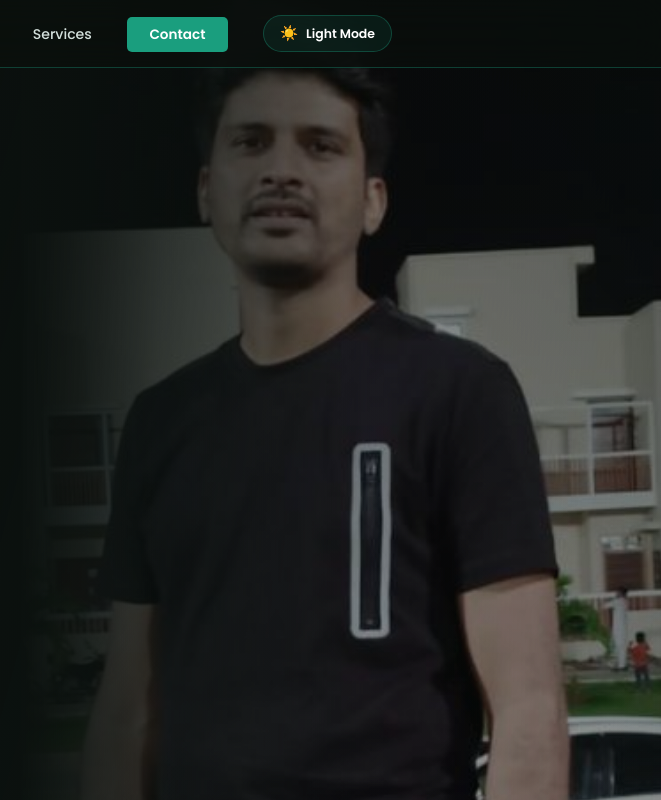
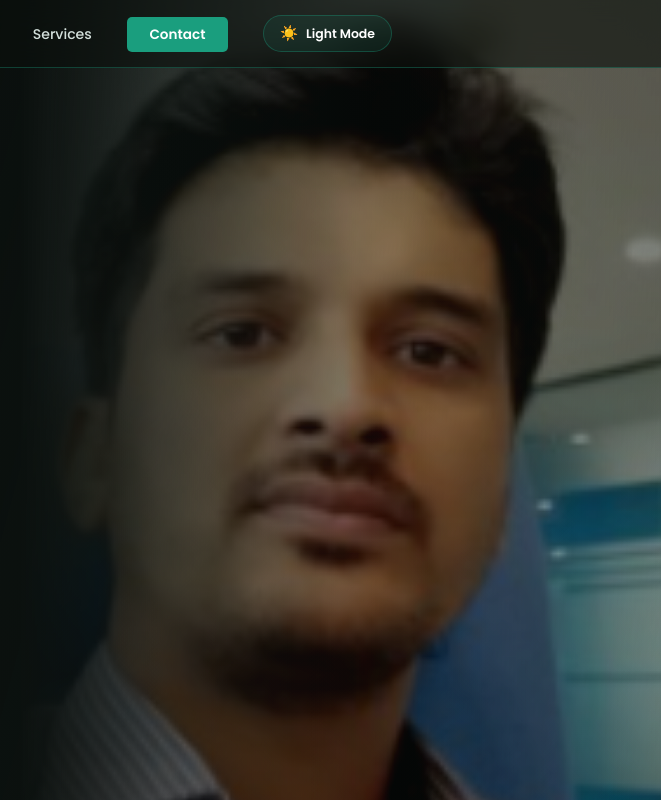
Before and after one commit to kamranurb-imak/muhammad-kamran-portfolio, a plain HTML site: page index.html in a window 1280 px wide. Shown: the top 800 px of the page, 619-1280 px from the left. Drawn offline with Linux system fonts and the light colour scheme.

Commit message:
fix: revert hero photo to pic1.PNG
Co-Authored-By: Claude Sonnet 4.6 <noreply@anthropic.com>

```diff
--- a/index.html
+++ b/index.html
@@ -711,7 +711,7 @@
      HERO
 ════════════════════════════════════════════ -->
 <section id="hero">
-  <img src="pic2.jpeg" alt="Muhammad Kamran" class="hero-photo" />
+  <img src="pic1.PNG" alt="Muhammad Kamran" class="hero-photo" />
   <div class="hero-photo-mask"></div>
   <div class="hero-overlay"></div>
   <div class="hero-glow"></div>
```
Also changed, not shown: pic1.PNG (added).
